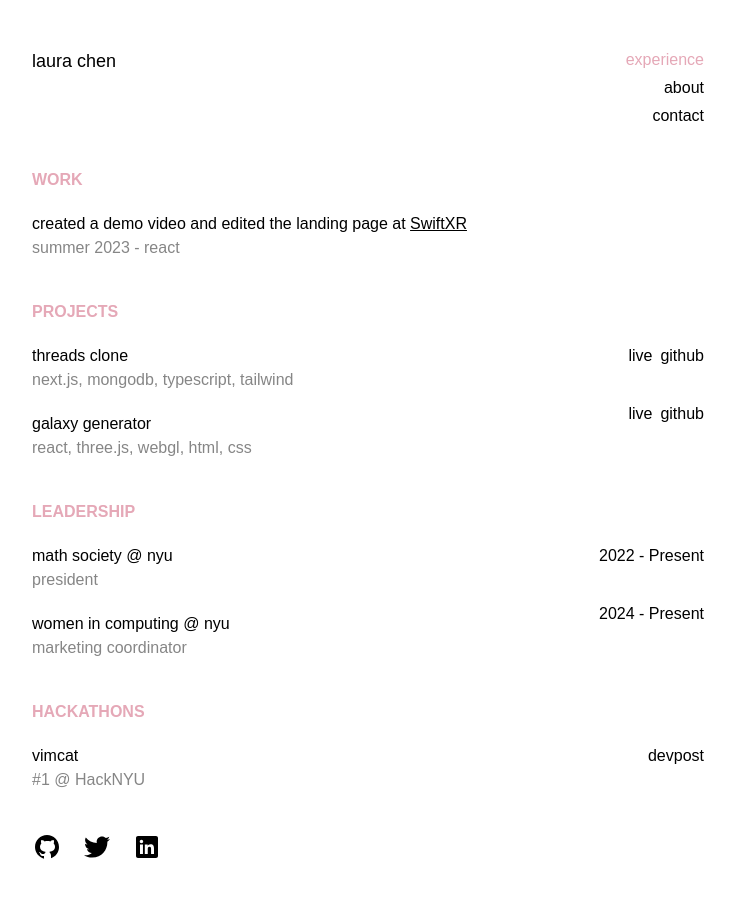
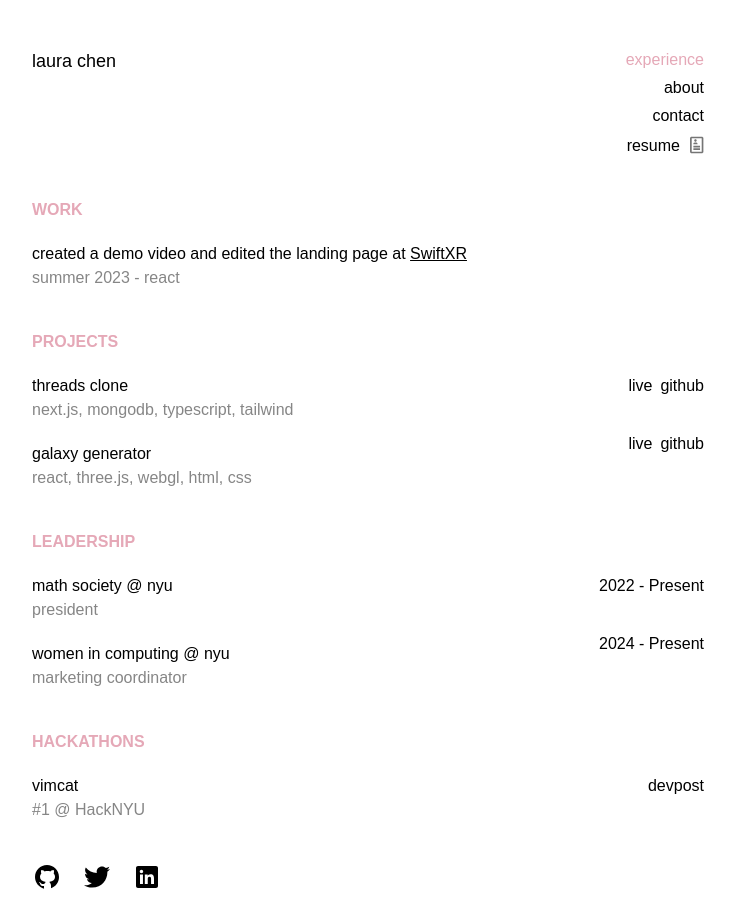
Before and after one commit to laura-codess/personal-website, a Next.js app: page / in a window 1280 px wide. Shown: the whole page, without its empty margins (272-1007 px from the left). Before the commit the page ends 870 px from the top, so only its background shows below. Built offline with nearby package versions, Linux system fonts and the light colour scheme; a web font is replaced by a local one.

Commit message:
added a resume button

```diff
--- a/app/page.tsx
+++ b/app/page.tsx
@@ -15,7 +15,9 @@ export default function Home() {
     <div className="w-full">
     <div className="min-h-screen ">
       <div className="flex flex-row justify-between ">
+
         <p className="custom-text-18">laura chen</p>
+
         <Navbar />
       </div>
 
--- a/components/Navbar.tsx
+++ b/components/Navbar.tsx
@@ -37,6 +37,16 @@ function Navbar() {
       >
         <a href="mailto:lc5065@nyu.edu">contact</a>
       </li>
+      <li
+      className={`flex flex-row items-center ${pathname === '/resume' ? 'text-mypink' : 'text-black'}`}
+      onMouseEnter={() => setHovered("resume")}
+      style={hovered === "resume" ? hoverStyle : undefined}
+      >
+  <a href="/resume.pdf" target="_blank" rel="noopener noreferrer" className="flex items-center">
+    <p className="text-right pr-0 pt-0.5 sm:pr-1 sm:pl-1">resume</p>
+    <img src="/resume.svg" alt="Download resume" width={20} height={20} style={{ filter: hovered === "resume" ? "none": "mygray"}}/>
+  </a>
+</li>
     </ul>
   );
 }
```
Also changed, not shown: public/resume.svg (added), 1 other file (tests, documents, lock files or other folders).
